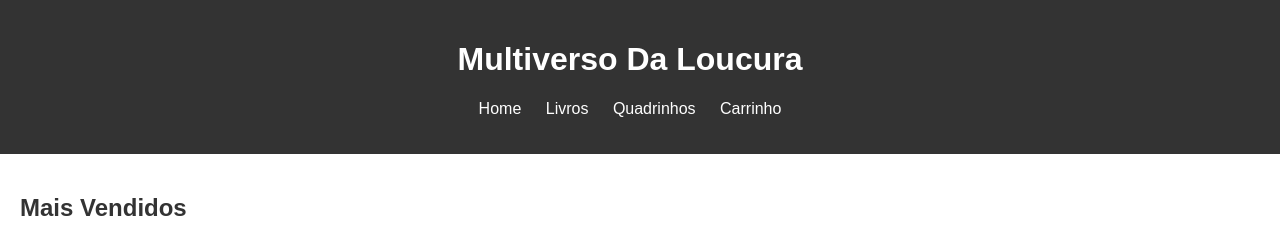
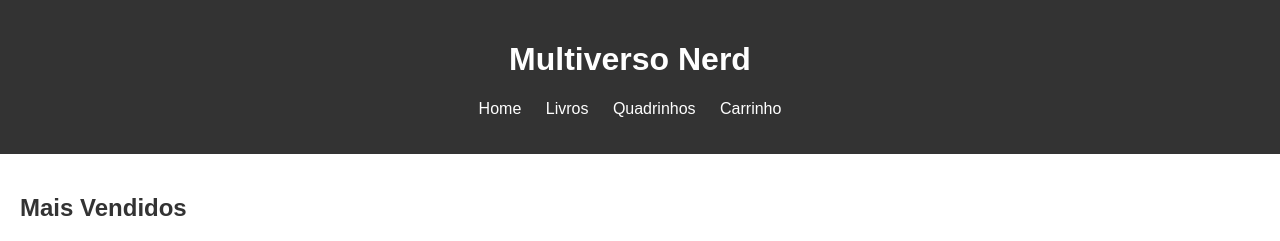
Before and after one commit to wesleynascimento13/Projeto-livraria, a plain HTML site: page Trabalho/Páginas/index.html in a window 1280 px wide. Shown: the top 241 px of the page. Drawn offline with Linux system fonts and the light colour scheme.

Commit message:
Update index.html

```diff
--- a/Trabalho/Páginas/index.html
+++ b/Trabalho/Páginas/index.html
@@ -10,7 +10,7 @@
 
     <header class="header">
         <div class="title-and-nav">
-            <h1 class="store-name">Multiverso Da Loucura</h1>
+            <h1 class="store-name">Multiverso Nerd</h1>
             <nav class="navigation">
                 <ul>
                     <li><a href="index.html">Home</a></li>
```
